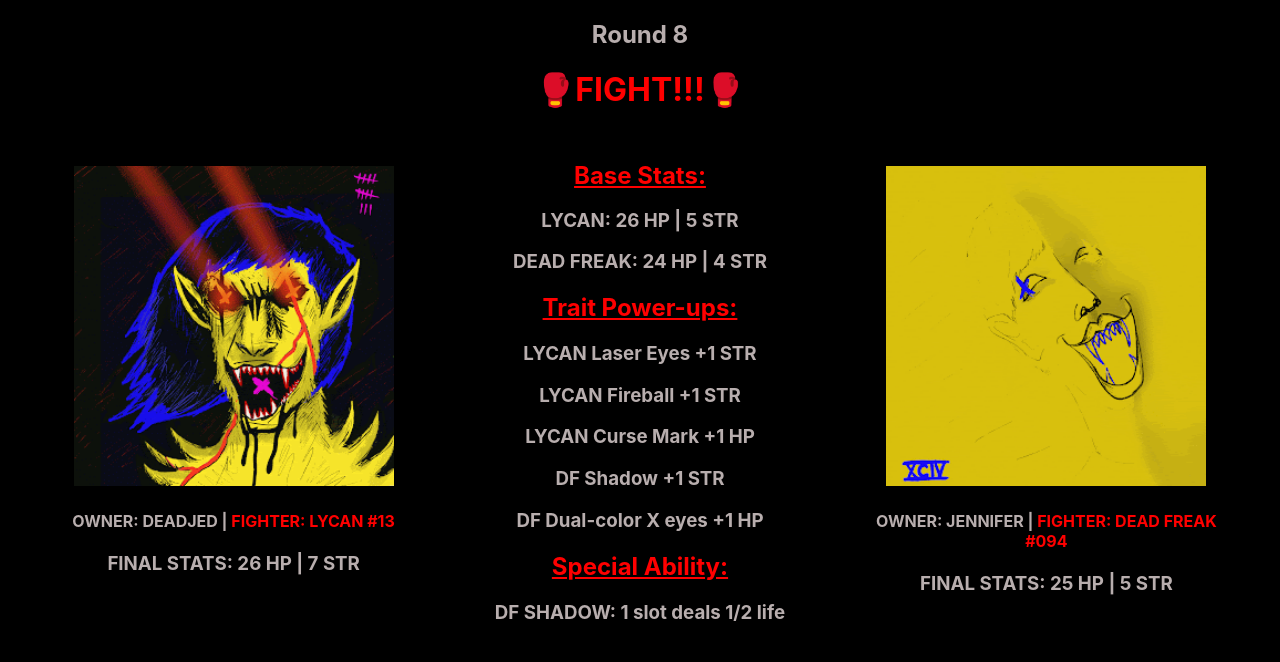
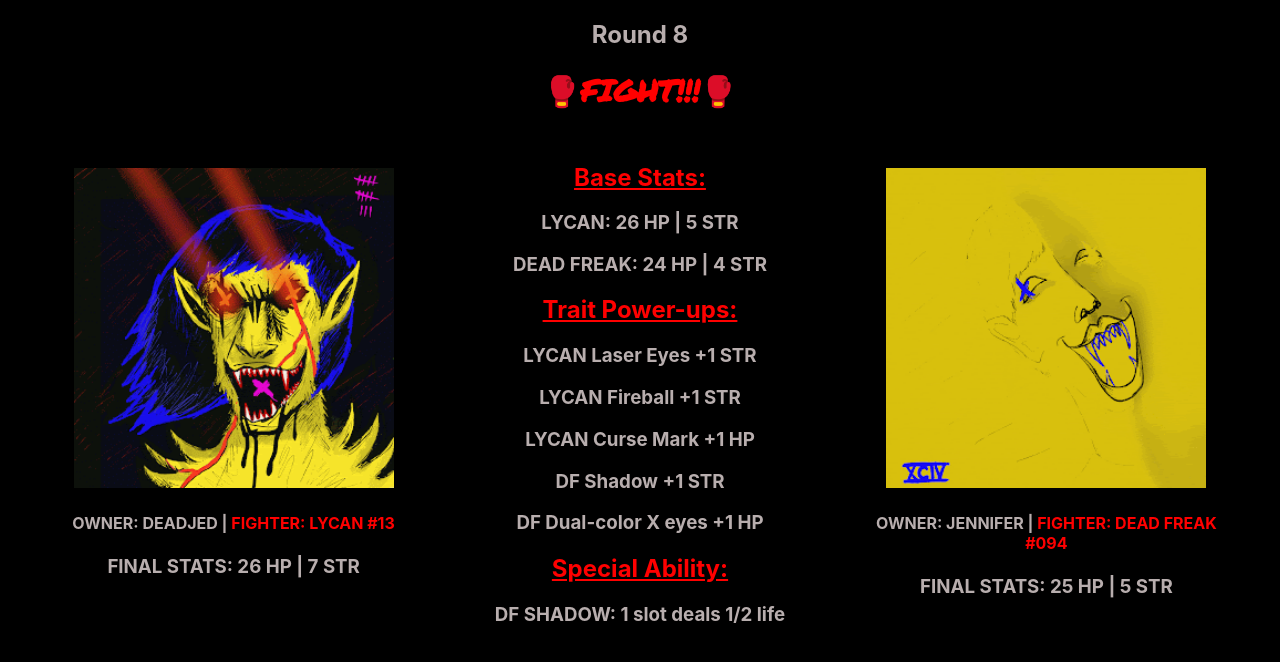
Before and after one commit to vlee13/Blood-Bath, a React (Create React App) app: page /round8 in a window 1280 px wide. Shown: the top 662 px of the page. Built offline with nearby package versions, Linux system fonts and the light colour scheme.

Commit message:
update FIGHT fonts

```diff
--- a/src/App.css
+++ b/src/App.css
@@ -90,6 +90,11 @@
   height: 100vh
 }
 
+.rounds h1 {
+  font-family: 'Permanent Marker', cursive;
+  font-size: 30px;
+}
+
 .round-container {
   display: flex;
   justify-content: space-evenly;
```
